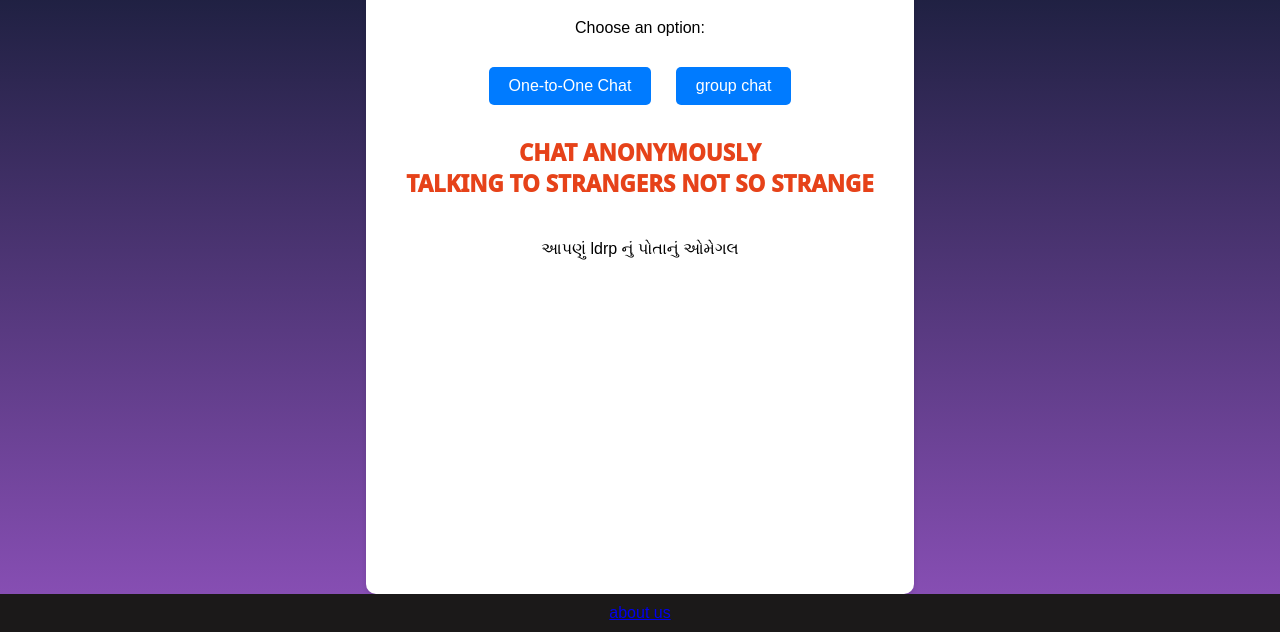
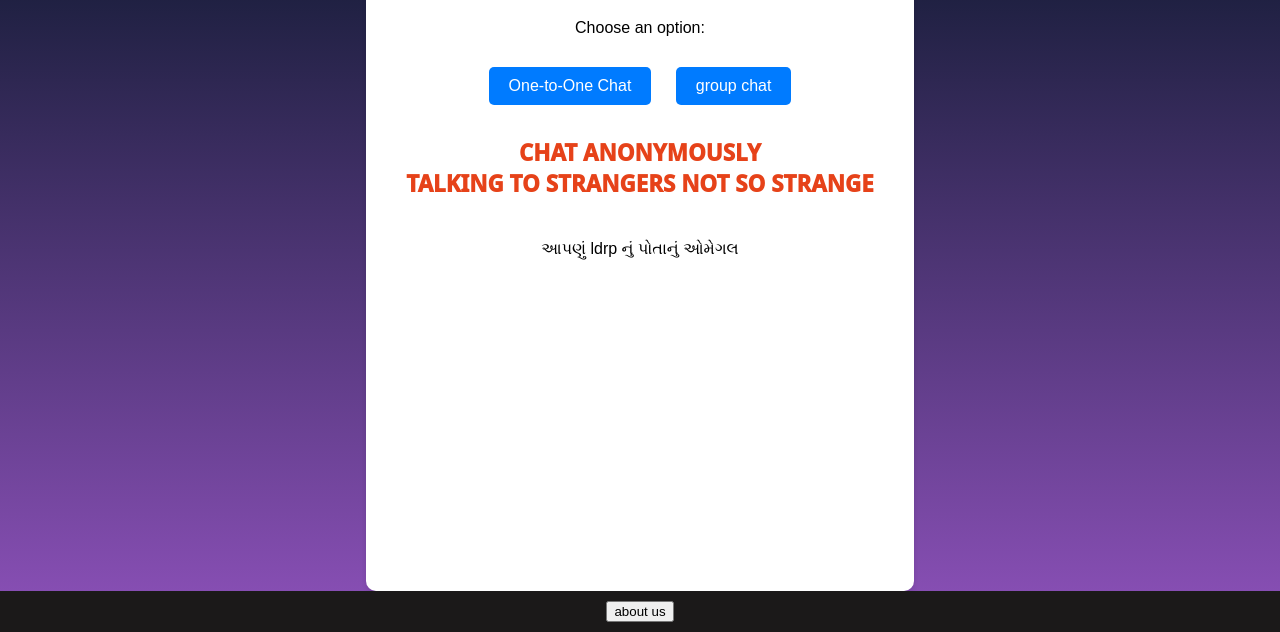
Before and after one commit to lalitkalal5/annochat, a website: page public/index.html in a window 1280 px wide. Shown: the part 168-800 px from the top of the page. Drawn offline with Linux system fonts and the light colour scheme.

Commit message:
Update index.html

```diff
--- a/public/index.html
+++ b/public/index.html
@@ -102,7 +102,7 @@
   <footer>
     <div class="contact">
 <!--         <button href="/contact" class="contact">contact us</button>  -->
-       <a href="/contact"
+       <a href="/contact">
         <button  class="about">about us</button>
        </a>
     </div>
```
